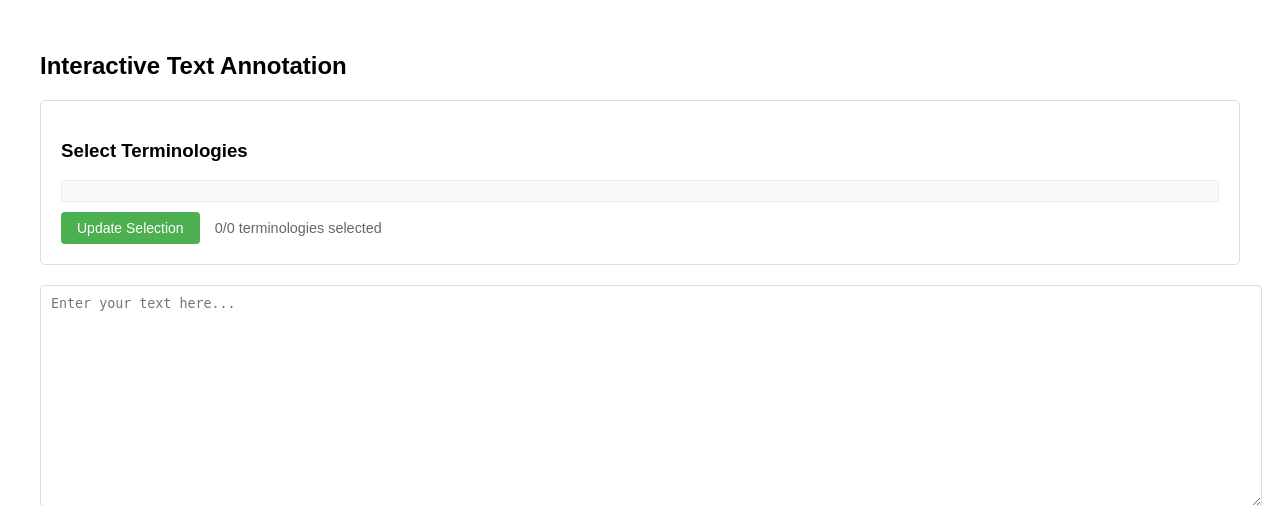
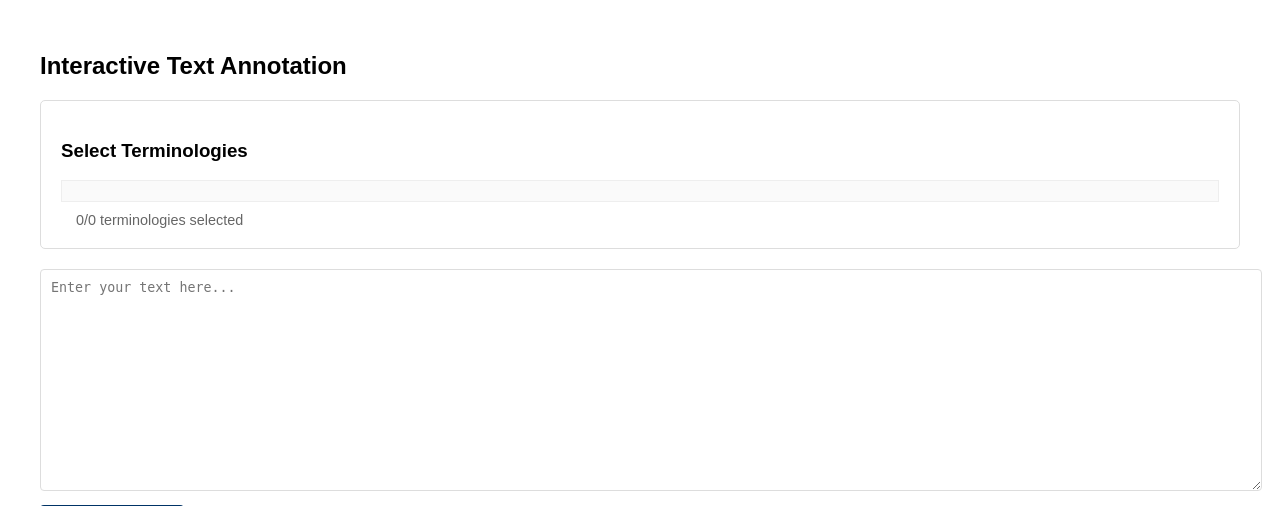
Before and after one commit to Senckenberg-DCBiodivIT/BITS, a Python web app: template ui/templates/interactive_annotation.html in a window 1280 px wide. Shown: the part 100-606 px from the top of the page. Run offline with Jinja, Linux system fonts and the light colour scheme; the template is opened without the code that fills it, so the values that code supplies are empty.

Commit message:
Adjust: Update UI to activate selected terminology immediately after user selection
Improves interactivity by making chosen terminology active without delay
when selected by a human user.

```diff
--- a/ui/templates/interactive_annotation.html
+++ b/ui/templates/interactive_annotation.html
@@ -31,7 +31,6 @@
                 <!-- Terminologies will be loaded here in a grid layout -->
             </div>
             <div class="terminology-controls">
-                <button onclick="updateTerminologies()">Update Selection</button>
                 <span id="terminology-stats" class="terminology-stats">0/0 terminologies selected</span>
             </div>
         </div>
@@ -70,6 +69,11 @@
             statsElement.textContent = `${selected}/${totalTerminologies} terminologies selected`;
         }
 
+        function handleTerminologyChange() {
+            updateTerminologyStats();
+            updateTerminologies();
+        }
+
         function loadTerminologies() {
             fetch('/api/get_terminologies')
                 .then(response => response.json())
@@ -85,7 +89,7 @@
                                                id="${term}"
                                                name="terminology"
                                                value="${term}"
-                                               onchange="updateTerminologyStats()">
+                                               onchange="handleTerminologyChange()">
                                         <label for="${term}" title="${term}">${term}</label>
                                     </div>
                                 `).join('')}
@@ -114,14 +118,13 @@
                 .then(response => response.json())
                 .then(data => {
                     if (data.status === 'success') {
-                        alert('Terminology selection updated successfully');
+                        console.log('Terminology selection updated successfully');
                     } else {
-                        alert('Error updating terminology selection');
+                        console.error('Error updating terminology selection');
                     }
                 })
                 .catch(error => {
                     console.error('Error:', error);
-                    alert('Error updating terminology selection');
                 });
         }
 
```
